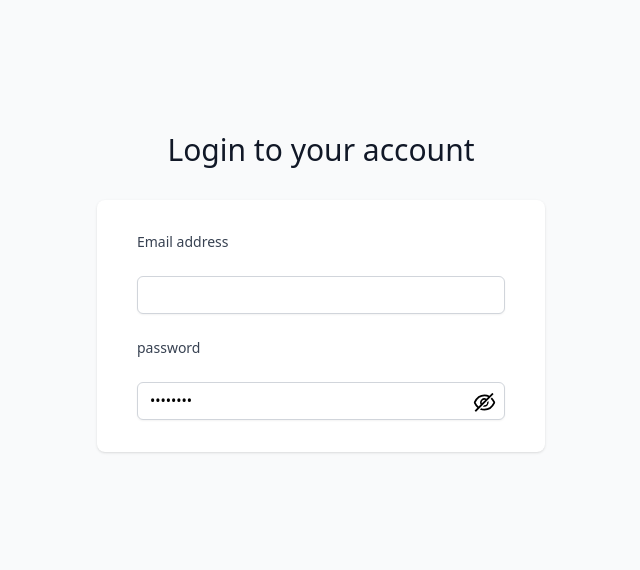
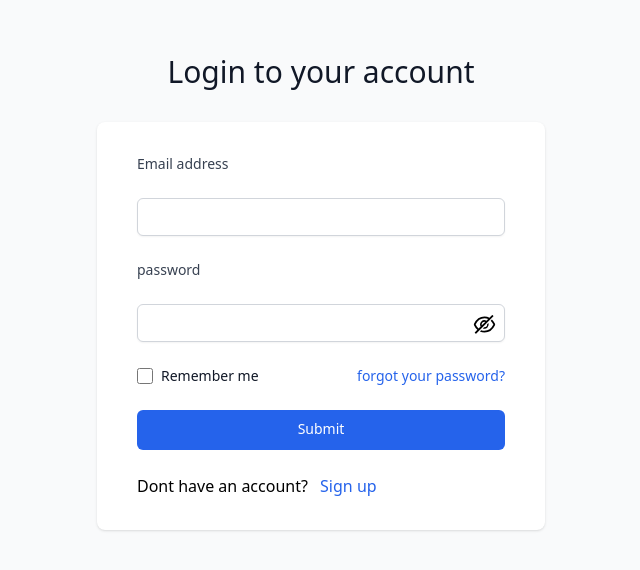
Before and after one commit to okuhlecharlieman/ecommerce, a React (Create React App) app in the folder frontend/: page /Login in a window 1280 px wide. Shown: the part 120-690 px from the top of the page, without its empty margins (319-959 px from the left). Built offline with nearby package versions, Linux system fonts and the light colour scheme.

Commit message:
UI| Login page final

```diff
--- a/frontend/src/components/Login/Login.jsx
+++ b/frontend/src/components/Login/Login.jsx
@@ -1,5 +1,7 @@
 import React, { useState } from "react";
 import { AiOutlineEye, AiOutlineEyeInvisible } from "react-icons/ai";
+import style from "../../Styles/style";
+import { Link } from "react-router-dom";
 function Login() {
   const [email, setEmail] = useState("");
   const [password, setPassword] = useState("");
@@ -28,7 +30,7 @@ function Login() {
                 autoComplete="email"
                 required
                 value={email}
-                onChange={(e) => setEmail(e.targert.value)}
+                onChange={(e) => setEmail(e.target.value)}
                 className="appearance-none block w-full px-3 py-2 border border-gray-300 rounded-md shadow-sm placeholder-gray-400 focus:outline-none focus:ring-blue-500 focus:border-blue-500 sm:text-sm"
               />
             </div>
@@ -40,12 +42,12 @@ function Login() {
             </label>
             <div className="mt-1 relative">
               <input
-                type="password"
+                type={visible ? "text" : "password"}
                 name="password"
                 autoComplete="current-password"
                 required
-                value={visible ? "text" : "password"}
-                onChange={(e) => setPassword(e.targert.value)}
+                value={password}
+                onChange={(e) => setPassword(e.target.value)}
                 className="appearance-none block w-full px-3 py-2 border border-gray-300 rounded-md shadow-sm placeholder-gray-400 focus:outline-none focus:ring-blue-500 focus:border-blue-500 sm:text-sm"
               />
               {visible ? (
@@ -62,6 +64,46 @@ function Login() {
                 />
               )}
             </div>
+            <div className={`${style.noramlFlex} justify-between`}>
+              <div className={`${style.noramlFlex}`}>
+                <input
+                  type="checkbox"
+                  name="remember-me"
+                  id="remember-me"
+                  className="h-4 w-4 text-blue-600 focus:ring-blue-500 border-gray-300 rounded"
+                />
+                <label
+                  htmlFor="remember-me"
+                  className="ml-2 block text-sm text-gray-900"
+                >
+                  Remember me
+                </label>
+              </div>
+              <div className="text-sm">
+                <a
+                  href="#"
+                  className="font-medium text-blue-600 hover:text-blue-500"
+                >
+                  forgot your password?
+                </a>
+              </div>
+            </div>
+            <div className="">
+              <button
+                type="submit"
+                className="group relative w-full h-[40px] flex justify-center py-2 px-4 border border-transparent text-sm font-medium rounded-md text-white bg-blue-600 hover:bg-blue-700"
+              >
+                Submit
+              </button>
+            </div>
+            <div className={`${style.noramlFlex} w-full`}>
+              <h4>
+                Dont have an account?{" "}
+                <Link to="/signup" className="text-blue-600 pl-2">
+                  Sign up
+                </Link>
+              </h4>
+            </div>
           </form>
         </div>
       </div>
```
Also changed, not shown: frontend/src/pages/LoginPage.jsx (+7 -5 lines).
